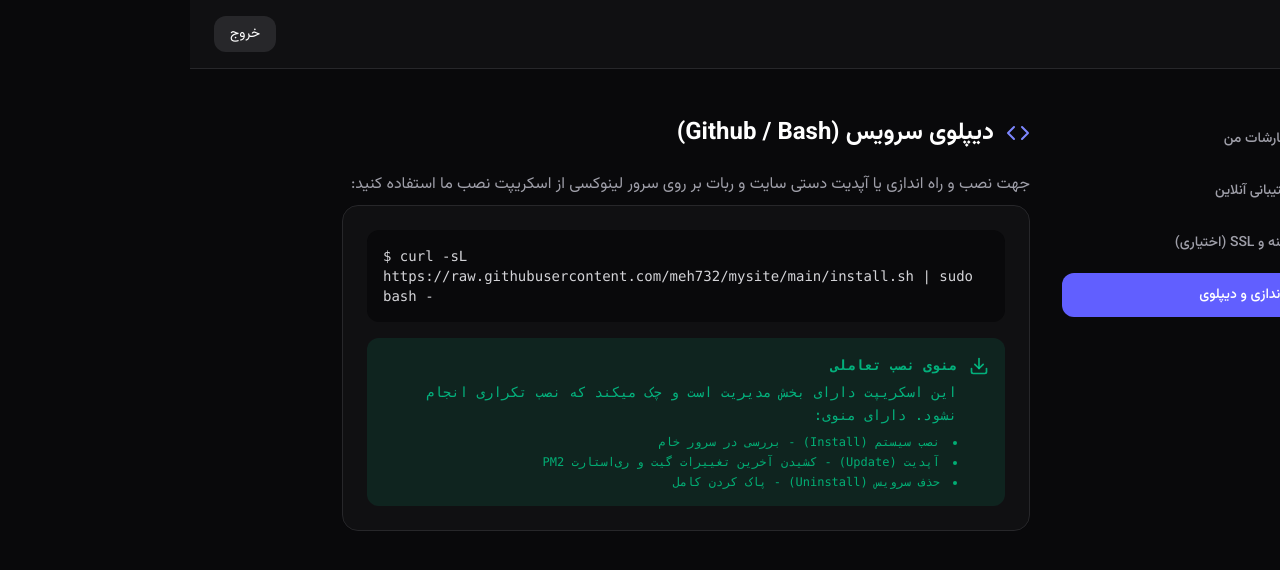
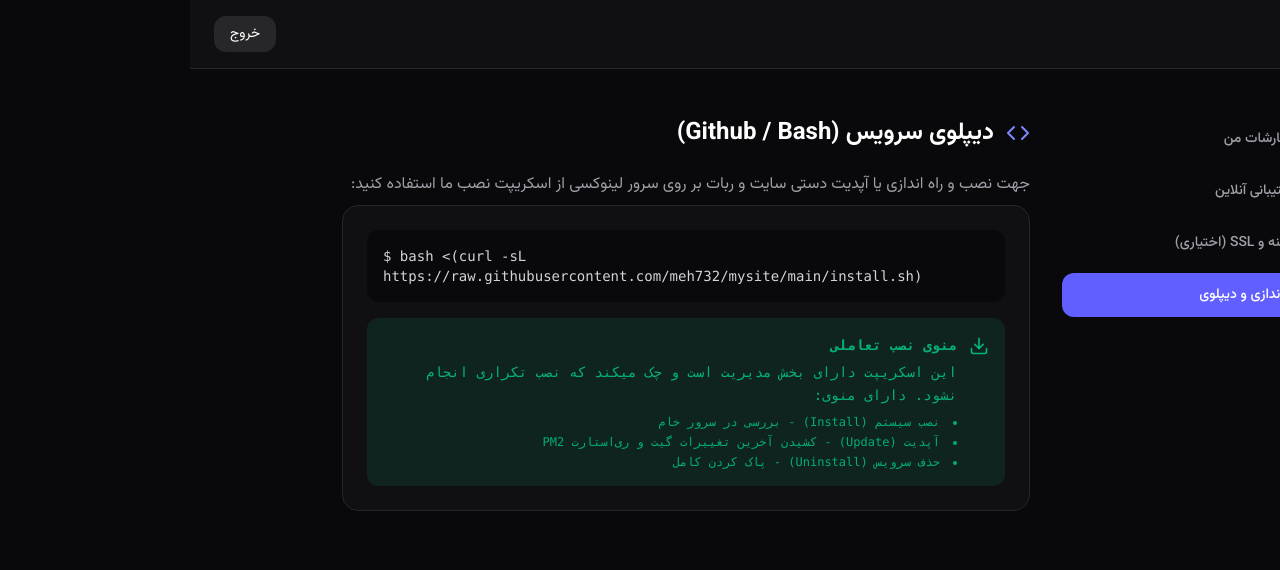
Before and after one commit to meh732/mysite, a React (Vite) app: page /dashboard in a window 1280 px wide. Both pictures are taken after a click on the button "راه‌اندازی و دیپلوی". Shown: the top 570 px of the page. Built offline with nearby package versions, Linux system fonts and the light colour scheme.

Commit message:
refactor(dashboard): update server installation command
Change the installation script execution method to a safer bash process substitution format.

```diff
--- a/src/pages/UserDashboard.tsx
+++ b/src/pages/UserDashboard.tsx
@@ -165,7 +165,7 @@ export default function UserDashboard() {
 
               <div className="glass-panel p-6 font-mono text-sm space-y-4">
                 <div className="p-4 bg-zinc-950 rounded-xl text-zinc-300 overflow-x-auto" dir="ltr">
-                  $ curl -sL https://raw.githubusercontent.com/meh732/mysite/main/install.sh | sudo bash -
+                  $ bash &lt;(curl -sL https://raw.githubusercontent.com/meh732/mysite/main/install.sh)
                 </div>
 
                 <div className="flex items-start gap-3 text-emerald-400/80 bg-emerald-400/10 p-4 rounded-xl">
```
